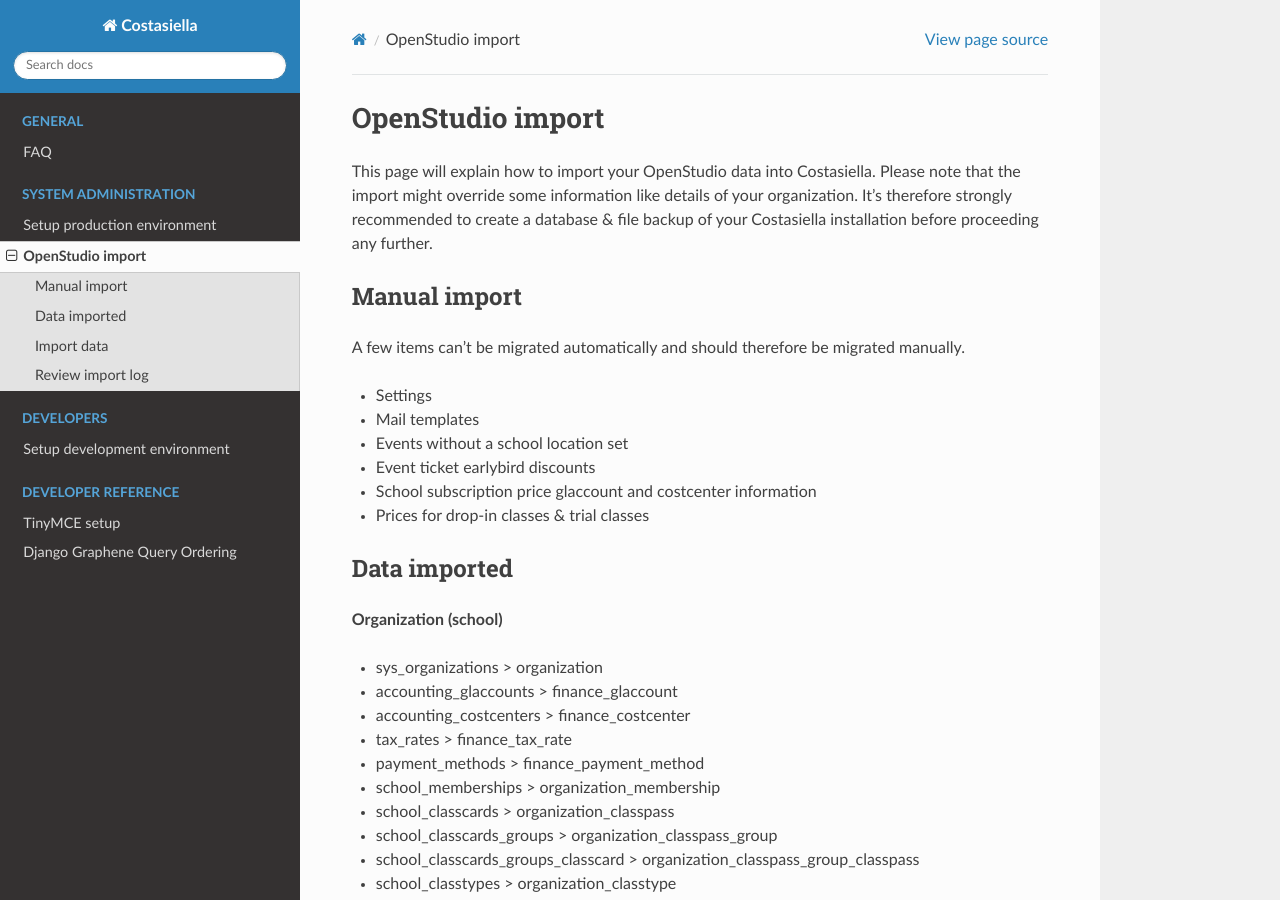
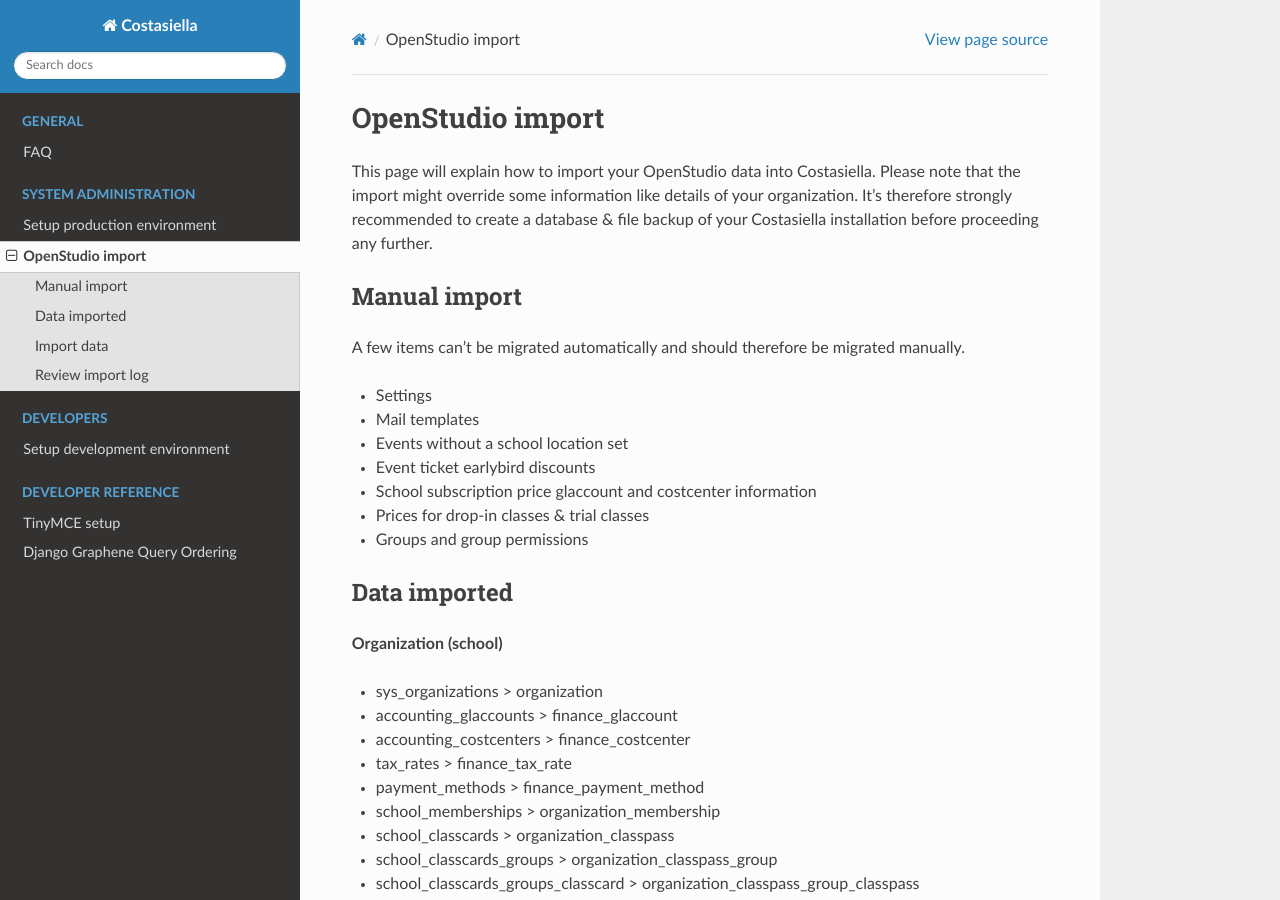
Before and after one commit to costasiella/costasiella_docs, a Sphinx documentation site: the page built from source/sysadmin/openstudio_import.rst, in a window 1280 px wide and 900 px high. Built offline with Sphinx 7.4.7 and the Read the Docs theme 2.0.0, drawn with Linux system fonts in a browser that asks for light colours.

Commit message:
Add groups & permissions to manual import section

```diff
--- a/source/sysadmin/openstudio_import.rst
+++ b/source/sysadmin/openstudio_import.rst
@@ -16,6 +16,7 @@
 - Event ticket earlybird discounts
 - School subscription price glaccount and costcenter information
 - Prices for drop-in classes & trial classes
+- Groups and group permissions
 
 Data imported
 --------------
```
